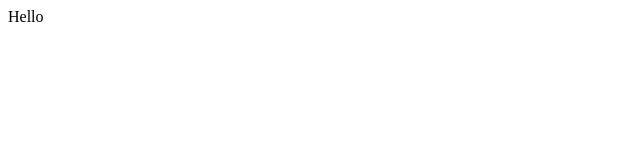
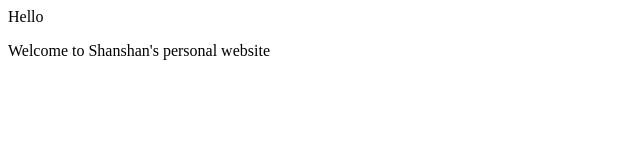
Before and after one commit to shanshan87/shanshanwang.github.io, a plain HTML site: page index.html in a window 1280 px wide. Shown: the whole page, without its empty margins (0-640 px from the left). Drawn offline with Linux system fonts and the light colour scheme.

Commit message:
Update index.html

```diff
--- a/index.html
+++ b/index.html
@@ -1 +1,2 @@
 <p>Hello</p>
+<p>Welcome to Shanshan's personal website</p>
```
